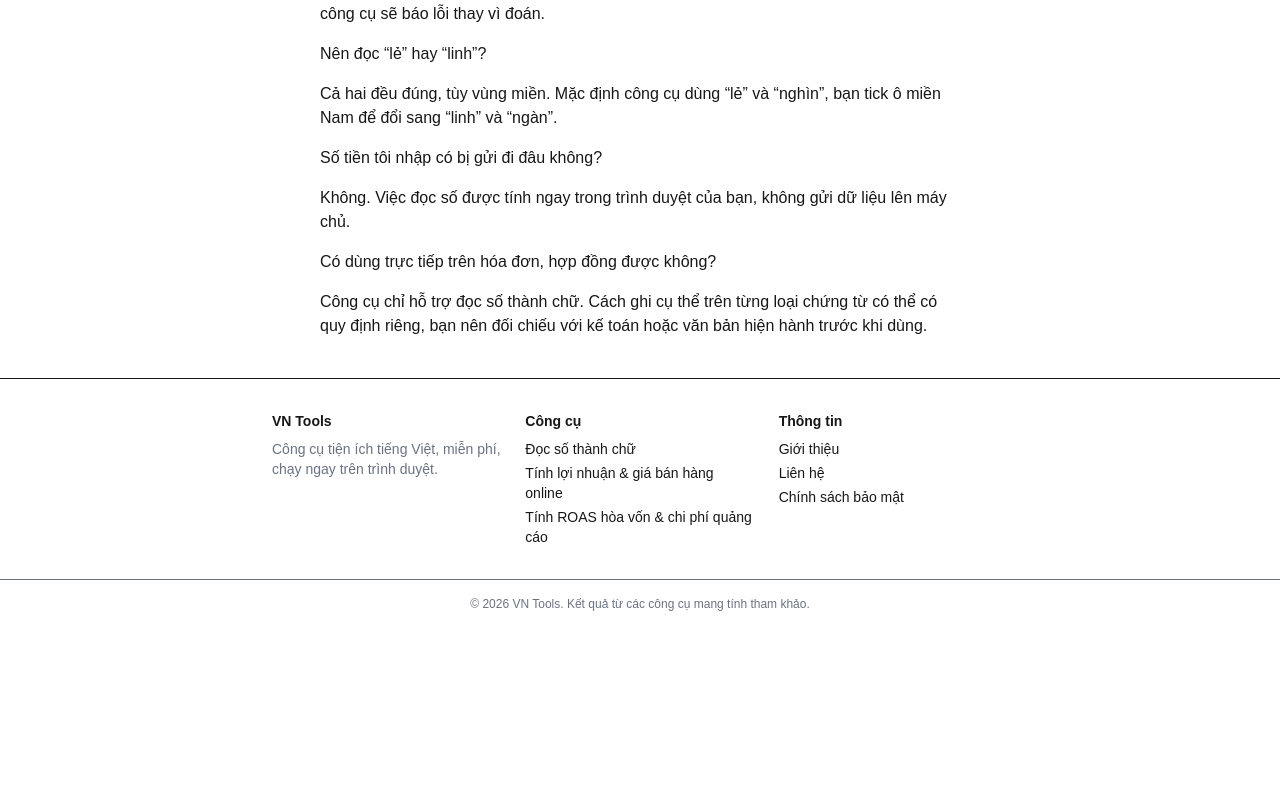
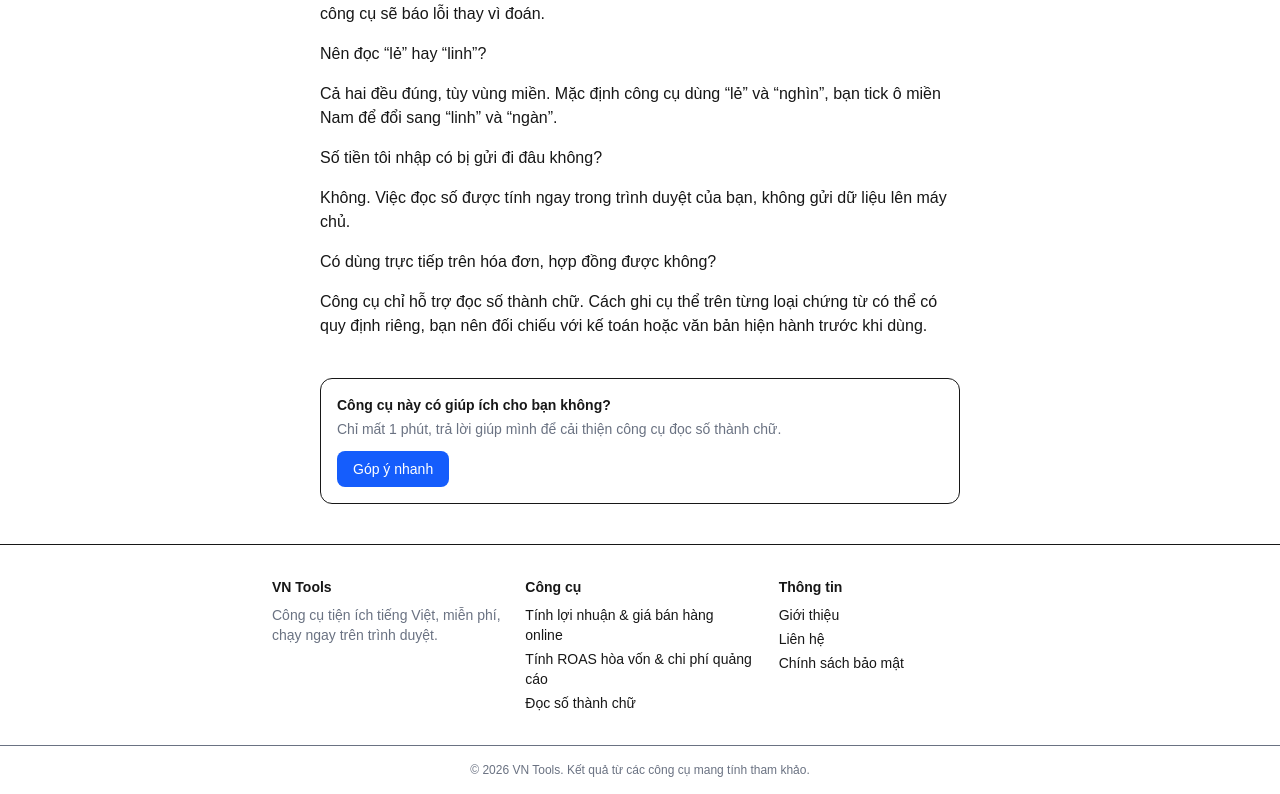
Before and after one commit to Nghia-Tran-Coder/vn-tools, a Next.js app: page /doc-so-thanh-chu in a window 1280 px wide. Shown: the part 1475-2269 px from the top of the page. Before the commit the page ends 2103 px from the top, so only its background shows below. Built offline with nearby package versions, Linux system fonts and the light colour scheme.

Commit message:
Thêm biểu mẫu góp ý cho các công cụ

```diff
--- a/app/chinh-sach-bao-mat/page.tsx
+++ b/app/chinh-sach-bao-mat/page.tsx
@@ -64,6 +64,9 @@ export default function Page() {
           thương mại điện tử). Các trang đó có chính sách riêng và chúng tôi không chịu trách nhiệm về nội
           dung hay cách họ xử lý dữ liệu.
         </p>
+        <p>
+          Biểu mẫu góp ý do Google Forms cung cấp. Thông tin bạn điền được gửi đến Google và chủ biểu mẫu, vì vậy xin đừng nhập thông tin cá nhân nhạy cảm.
+        </p>
 
         <h2 className="text-xl font-semibold">7. Thay đổi chính sách</h2>
         <p>
--- a/app/doc-so-thanh-chu/page.tsx
+++ b/app/doc-so-thanh-chu/page.tsx
@@ -1,5 +1,6 @@
 import type { Metadata } from "next";
 import DocSo from "./DocSo";
+import GopY from "../../components/GopY";
 
 export const metadata: Metadata = {
   title: "Đọc số thành chữ online - Chuyển số tiền sang chữ tiếng Việt",
@@ -93,6 +94,7 @@ export default function Page() {
           riêng, bạn nên đối chiếu với kế toán hoặc văn bản hiện hành trước khi dùng.
         </p>
       </section>
+      <GopY tenCongCu="đọc số thành chữ" />
     </main>
   );
 }
--- a/app/page.tsx
+++ b/app/page.tsx
@@ -8,6 +8,14 @@ export default function Home() {
       <p className="mt-2 text-gray-600">
         Các công cụ nhỏ, miễn phí, chạy ngay trên trình duyệt.
       </p>
+
+      <Link
+        href="/tinh-loi-nhuan-ban-hang"
+        className="mt-6 inline-flex min-h-11 items-center rounded-lg bg-blue-600 px-5 py-3 font-medium text-white hover:bg-blue-700"
+      >
+        Tính lợi nhuận bán hàng ngay →
+      </Link>
+
       <ul className="mt-8 space-y-3">
         {TOOLS.map((t) => (
           <li key={t.href}>
--- a/app/tinh-loi-nhuan-ban-hang/page.tsx
+++ b/app/tinh-loi-nhuan-ban-hang/page.tsx
@@ -1,5 +1,6 @@
 import type { Metadata } from "next";
 import TinhLoiNhuan from "./TinhLoiNhuan";
+import GopY from "../../components/GopY";
 
 export const metadata: Metadata = {
   title: "Tính lợi nhuận & giá bán Shopee, TikTok Shop, Lazada",
@@ -182,6 +183,7 @@ export default function Page() {
           quảng cáo trừ khi bạn tự cộng vào chi phí mỗi đơn.
         </p>
       </article>
+      <GopY tenCongCu="tính lợi nhuận" />
     </main>
   );
 }
--- a/app/tinh-roas-hoa-von/page.tsx
+++ b/app/tinh-roas-hoa-von/page.tsx
@@ -2,6 +2,7 @@ import type { Metadata } from "next";
 import Link from "next/link";
 import Bang from "../../components/Bang";
 import TinhQuangCao from "./TinhQuangCao";
+import GopY from "../../components/GopY";
 
 export const metadata: Metadata = {
   title: "Tính ROAS hòa vốn, ACOS và chi phí quảng cáo tối đa",
@@ -130,6 +131,7 @@ export default function Page() {
         <h3 className="font-semibold">Số liệu tôi nhập có bị gửi đi đâu không?</h3>
         <p>Không. Việc tính toán diễn ra ngay trên trình duyệt của bạn.</p>
       </article>
+      <GopY tenCongCu="tính ROAS hòa vốn" />
     </main>
   );
 }
--- /dev/null
+++ b/components/GopY.tsx
@@ -0,0 +1,21 @@
+import { GOP_Y_URL } from "../lib/site";
+
+export default function GopY({ tenCongCu }: { tenCongCu: string }) {
+  if (!GOP_Y_URL) return null;
+  return (
+    <aside className="mt-10 rounded-xl border p-4 text-sm">
+      <p className="font-semibold">Công cụ này có giúp ích cho bạn không?</p>
+      <p className="mt-1 text-gray-500">
+        Chỉ mất 1 phút, trả lời giúp mình để cải thiện công cụ {tenCongCu}.
+      </p>
+      <a
+        href={GOP_Y_URL}
+        target="_blank"
+        rel="noopener noreferrer"
+        className="mt-3 inline-block rounded-lg bg-blue-600 px-4 py-2 font-medium text-white hover:bg-blue-700"
+      >
+        Góp ý nhanh
+      </a>
+    </aside>
+  );
+}
--- a/lib/site.ts
+++ b/lib/site.ts
@@ -13,3 +13,6 @@ export const TRANG_THONG_TIN = [
 export const NAM_BAN_QUYEN = 2026;
 
 export const CLOUDFLARE_TOKEN = "0f11ba991b8344ac9352b41d84a058d3";
+
+// Dán đường dẫn Google Form góp ý vào đây. Để trống thì khung góp ý sẽ không hiện.
+export const GOP_Y_URL = "https://forms.gle/5fNXNDQyV2ax1XvC8";
--- a/lib/tools.ts
+++ b/lib/tools.ts
@@ -1,11 +1,6 @@
 export type Tool = { href: string; ten: string; moTa: string };
 
 export const TOOLS: Tool[] = [
-  {
-    href: "/doc-so-thanh-chu",
-    ten: "Đọc số thành chữ",
-    moTa: "Đổi số tiền sang chữ tiếng Việt để ghi vào hóa đơn, hợp đồng, phiếu thu chi.",
-  },
   {
     href: "/tinh-loi-nhuan-ban-hang",
     ten: "Tính lợi nhuận & giá bán hàng online",
@@ -16,4 +11,9 @@ export const TOOLS: Tool[] = [
     ten: "Tính ROAS hòa vốn & chi phí quảng cáo",
     moTa: "Biết ROAS cần đạt, ACOS và chi phí quảng cáo tối đa để chạy quảng cáo không bị lỗ.",
   },
+  {
+    href: "/doc-so-thanh-chu",
+    ten: "Đọc số thành chữ",
+    moTa: "Đổi số tiền sang chữ tiếng Việt để ghi vào hóa đơn, hợp đồng, phiếu thu chi.",
+  },
 ];
```
